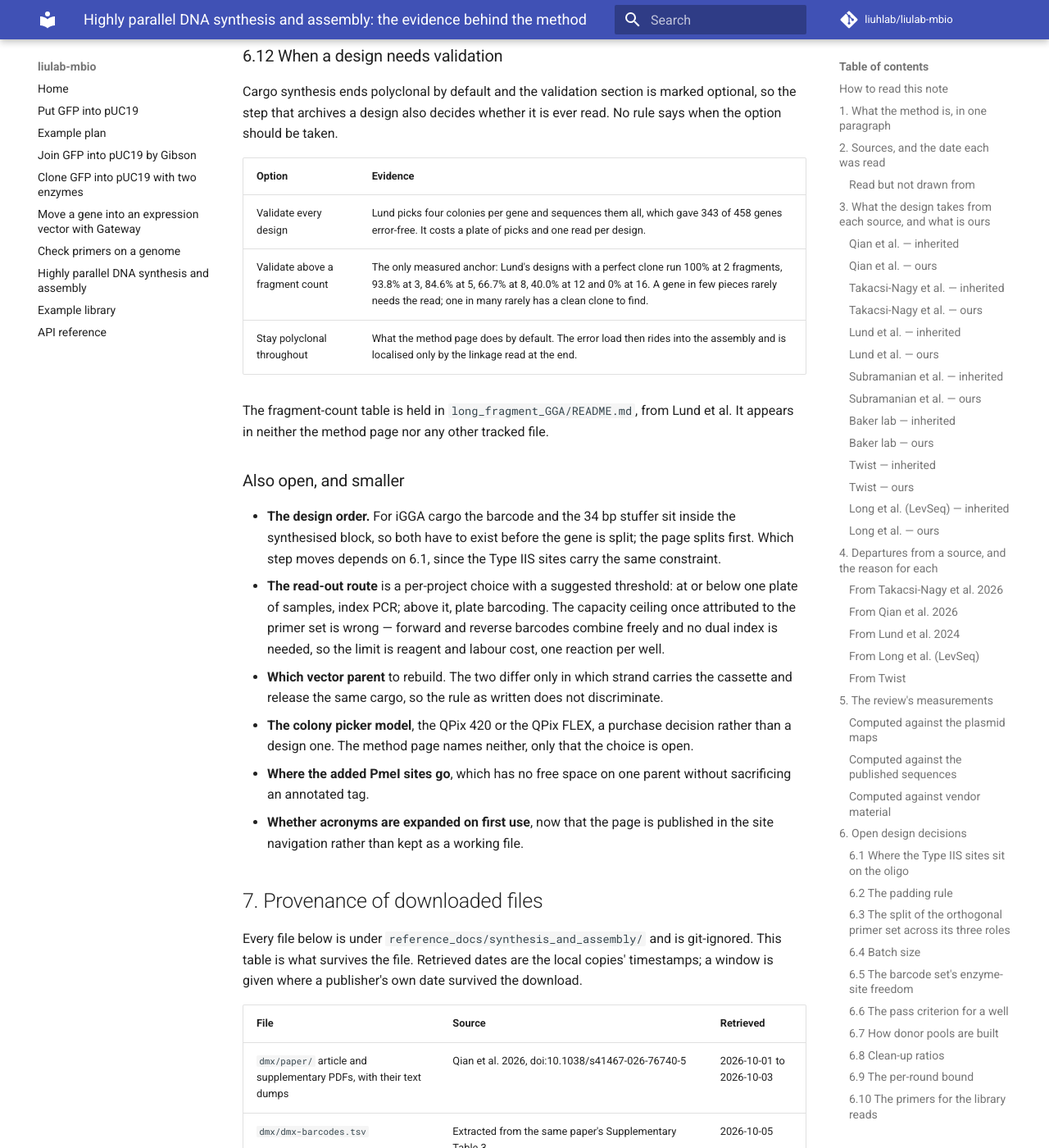
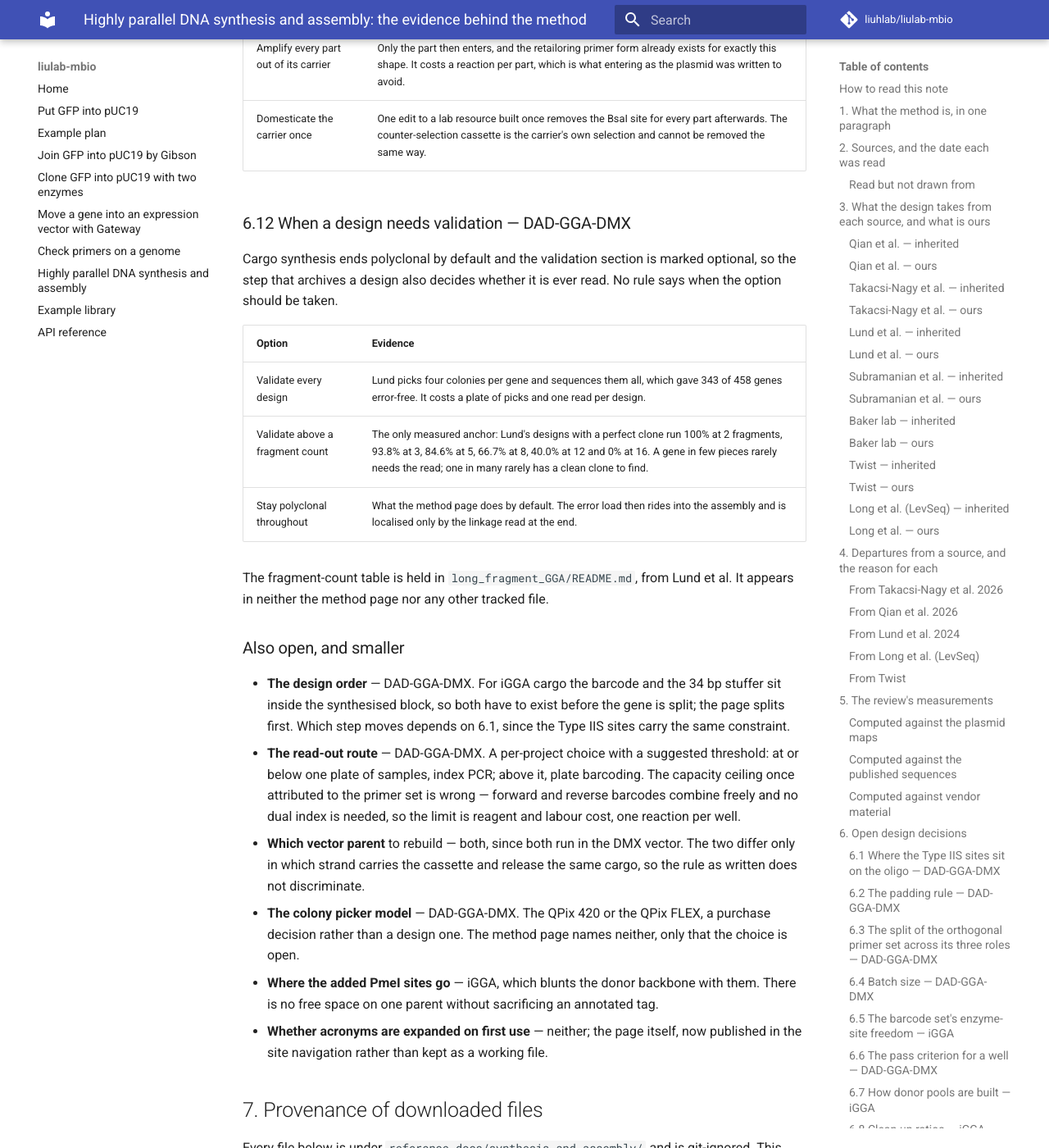
Before and after one commit to liuhlab/liulab-mbio, an MkDocs documentation site: the page built from docs/research/synthesis-and-assembly.md, in a window 1280 px wide and 1400 px high, scrolled down 16949 px. Shown: the whole window at 82% size. Built offline with MkDocs 1.6.1 and Material for MkDocs 9.7.7, drawn with Linux system fonts in a browser that asks for light colours; comment, search, counter and statistics services are not loaded; some of the changed text lies outside the part shown.

Commit message:
Name the two experiments so a session cannot blur them (#284) (#288)
The method runs two experiments and no tracked document said so, so an agent
with the whole corpus in front of it still carried a gate written for picked
clones into the pooled one.

- `CONTEXT.md` gains an entry for each: DAD-GGA-DMX, which makes cargo and
  reads each well back, and iGGA, whose product is a pool nobody picks from.
- The method page says which two it covers and where the boundary runs, before
  the experiment sections.
- Section 6 of the research note names the experiment each open decision
  belongs to, including the ones belonging to neither.

Vocabulary and signposting only; no code and no decision changes.

Co-authored-by: Claude Opus 5 <noreply@anthropic.com>

```diff
--- a/docs/research/synthesis-and-assembly.md
+++ b/docs/research/synthesis-and-assembly.md
@@ -327,7 +327,14 @@ index-PCR primers need no redesign.
 Each is undecided. None is settled here. Each lists what is actually on the table and the
 evidence for each option, so the decision can be made rather than rediscovered.
 
-### 6.1 Where the Type IIS sites sit on the oligo
+Each heading names the experiment the decision belongs to, because the two are judged
+differently and a rule written for one does not transfer. **DAD-GGA-DMX** builds cargo and
+reads each well back, so a member is picked and its identity read. **iGGA** mixes those
+parts in rounds and yields a pool nobody picks from, judged by representation and linkage
+reads over the whole of it. `CONTEXT.md` defines both. A decision belonging to neither
+says so.
+
+### 6.1 Where the Type IIS sites sit on the oligo — DAD-GGA-DMX
 
 The oligo is `[P1][fragment][P2][P3]` and carries no Type IIS site, yet the next step assembles
 it into the vector by BsmBI and the design requires `AGGA`/`TTCC` ends. No step adds them. The
@@ -342,7 +349,7 @@ The Baker lab diagram puts the Type IIS cuts inboard of P1 and P2, which is the
 The method page dropped that clause. Whichever is chosen also decides where the internal
 junction sites come from.
 
-### 6.2 The padding rule
+### 6.2 The padding rule — DAD-GGA-DMX
 
 Oligos come off the split at whatever length it gives and the layout has no slot for filler.
 The vendor refuses a pool whose shortest member is more than 15% below the longest.
@@ -356,7 +363,7 @@ The vendor refuses a pool whose shortest member is more than 15% below the longe
 Whichever is chosen, the padding is sequence that has to obey the same enzyme-site rules as the
 cargo, and the rule has to say where in the layout the filler goes.
 
-### 6.3 The split of the orthogonal primer set across its three roles
+### 6.3 The split of the orthogonal primer set across its three roles — DAD-GGA-DMX
 
 **Decided in #258: 96 inner, 35 P1, 34 P3.** Many outer pairs, few inner.
 
@@ -377,7 +384,7 @@ is the cheapest role to under-order, since 12 and 12 still give 144 batches.
 The set's own size stays 165 or 166: the supplement keeps 165 rows, the abstract says 166. The
 split is over the rows held. A 166th, if it surfaces, is a spare and forces no re-split.
 
-### 6.4 Batch size
+### 6.4 Batch size — DAD-GGA-DMX
 
 **Decided in #258: 96 genes a batch, divided equally.** 96 is the method's cap and it is
 physical — one inner-primer plate, one PCR2 plate. Above 96 genes a library divides into equal
@@ -393,7 +400,7 @@ The cap and the piece rule do not compete: 96 binds for short genes, the budget
 The band's floor sits under Baker's "hundreds of oligos to a well", which under-loads PCR1
 rather than overloading it, and no source names that as a failure.
 
-### 6.5 The barcode set's enzyme-site freedom
+### 6.5 The barcode set's enzyme-site freedom — iGGA
 
 The stated barcode rules are a distance floor, no in-frame stop and a homopolymer cap.
 Enzyme-site freedom is not among them, although the barcode sits inside cargo that must be
@@ -412,7 +419,7 @@ band of GC 3 to 7 of 11 nor a cap of 3 came from a source: both are the conventi
 traces to one uncited sentence, and the published set meets neither. Section 4 carries the
 departure from the source that is left once they go.
 
-### 6.6 The pass criterion for a well
+### 6.6 The pass criterion for a well — DAD-GGA-DMX
 
 Two routes, both ending in "what counts as a pass", with no rule. The step that selects wells
 depends on it.
@@ -429,7 +436,7 @@ each giving 343 of 458 genes error-free.
 
 Underneath all three is the route to clonal wells itself, which section 4 marks as invention.
 
-### 6.7 How donor pools are built
+### 6.7 How donor pools are built — iGGA
 
 **Decided in #259: one pool per position, pooled equimolar from individually prepped plasmids,
 once.** This is the paper's own structure, read from METHOD DETAILS p. e4: "For each TF family,
@@ -453,7 +460,7 @@ pool of plasmids and asks nothing about their provenance. How a part reaches tha
 whether it is validated on the way, belongs to cargo synthesis and the DMX read-out — 6.6 and
 6.12.
 
-### 6.8 Clean-up ratios
+### 6.8 Clean-up ratios — iGGA
 
 **Decided in #259: the paper's two ratios — 2X after each digest, 1X after the ligation.** Read
 from METHOD DETAILS pp. e4-e5: "Digestion products were SPRI-purified at a 2X volume ratio and
@@ -467,7 +474,7 @@ Both are constants in `liulab_synbio.library.bench`, landed by #280.
 `synthesis-and-assembly-materials.md` now carries them beside the beads, which is the half of
 this decision that was missing.
 
-### 6.9 The per-round bound
+### 6.9 The per-round bound — iGGA
 
 **Decided in #259: mass in, a titre plate out, and no inherited coverage multiple.**
 
@@ -512,7 +519,7 @@ libraries were confirmed by whole plasmid next-generation sequencing (Plasmidsau
 of a finished library, not a per-round product check and not every member. The departures note
 and the method page were describing different objects.
 
-### 6.10 The primers for the library reads
+### 6.10 The primers for the library reads — iGGA
 
 **Decided in #258: two pairs, each against sequence that is already constant.** Nothing is
 added to the oligo — 350 nt is the top of its price band, so a fourth primer role is a tier
@@ -532,7 +539,7 @@ Both pairs are designed by the package against the simulated finished record, an
 written here. Reuse of `dmx0`/`dmx7` was the other option and is not needed; their sequences
 are now identified, and they read a barcoded DMX amplicon, not an assembled library.
 
-### 6.11 What the part carrier brings into the assembly
+### 6.11 What the part carrier brings into the assembly — neither; the working vector
 
 Measured: the part carrier has no BsmBI site and **one BsaI site**, and its own selection is the
 counter-selection cassette. A part that fits its default overhang pair enters the
@@ -545,7 +552,7 @@ marker separates the two outcomes — the carrier is KanR, the working vector Am
 | Amplify every part out of its carrier | Only the part then enters, and the retailoring primer form already exists for exactly this shape. It costs a reaction per part, which is what entering as the plasmid was written to avoid. |
 | Domesticate the carrier once | One edit to a lab resource built once removes the BsaI site for every part afterwards. The counter-selection cassette is the carrier's own selection and cannot be removed the same way. |
 
-### 6.12 When a design needs validation
+### 6.12 When a design needs validation — DAD-GGA-DMX
 
 Cargo synthesis ends polyclonal by default and the validation section is marked optional, so
 the step that archives a design also decides whether it is ever read. No rule says when the
@@ -562,21 +569,25 @@ in neither the method page nor any other tracked file.
 
 ### Also open, and smaller
 
-- **The design order.** For iGGA cargo the barcode and the 34 bp stuffer sit inside the
-  synthesised block, so both have to exist before the gene is split; the page splits first.
+- **The design order** — DAD-GGA-DMX. For iGGA cargo the barcode and the 34 bp stuffer sit
+  inside the synthesised block, so both have to exist before the gene is split; the page
+  splits first.
   Which step moves depends on 6.1, since the Type IIS sites carry the same constraint.
-- **The read-out route** is a per-project choice with a suggested threshold: at or below one
-  plate of samples, index PCR; above it, plate barcoding. The capacity ceiling once attributed
-  to the primer set is wrong — forward and reverse barcodes combine freely and no dual index is
-  needed, so the limit is reagent and labour cost, one reaction per well.
-- **Which vector parent** to rebuild. The two differ only in which strand carries the cassette
-  and release the same cargo, so the rule as written does not discriminate.
-- **The colony picker model**, the QPix 420 or the QPix FLEX, a purchase decision rather than a
-  design one. The method page names neither, only that the choice is open.
-- **Where the added PmeI sites go**, which has no free space on one parent without sacrificing
-  an annotated tag.
-- **Whether acronyms are expanded on first use**, now that the page is published in the site
-  navigation rather than kept as a working file.
+- **The read-out route** — DAD-GGA-DMX. A per-project choice with a suggested threshold: at
+  or below one plate of samples, index PCR; above it, plate barcoding. The capacity ceiling
+  once attributed to the primer set is wrong — forward and reverse barcodes combine freely
+  and no dual index is needed, so the limit is reagent and labour cost, one reaction per
+  well.
+- **Which vector parent** to rebuild — both, since both run in the DMX vector. The two
+  differ only in which strand carries the cassette and release the same cargo, so the rule
+  as written does not discriminate.
+- **The colony picker model** — DAD-GGA-DMX. The QPix 420 or the QPix FLEX, a purchase
+  decision rather than a design one. The method page names neither, only that the choice is
+  open.
+- **Where the added PmeI sites go** — iGGA, which blunts the donor backbone with them. There
+  is no free space on one parent without sacrificing an annotated tag.
+- **Whether acronyms are expanded on first use** — neither; the page itself, now published
+  in the site navigation rather than kept as a working file.
 
 ## 7. Provenance of downloaded files
 
```
Also changed, not shown: CONTEXT.md (+24 -0 lines), docs/synthesis-and-assembly.md (+6 -0 lines).
